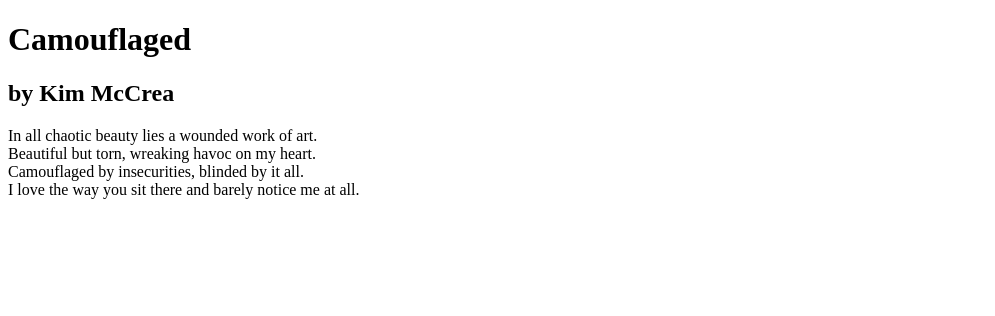
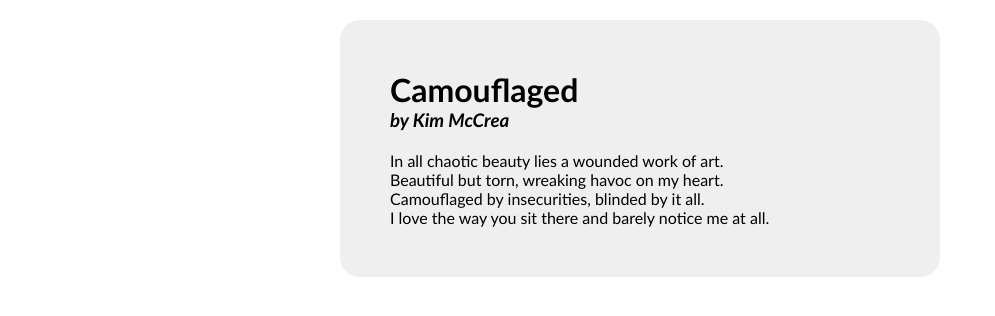
Before and after one commit to anna-gladzinska/learning-git, a plain HTML site: page index.html in a window 1280 px wide. Shown: the whole page, without its empty margins (0-995 px from the left). Drawn offline with Linux system fonts and the light colour scheme.

Commit message:
Add css for poem

```diff
--- a/css/style.css
+++ b/css/style.css
@@ -0,0 +1,21 @@
+* {
+    margin: 0;
+    box-sizing: border-box;
+}
+
+.poem {
+    font-family: 'Trebuchet MS', sans-serif;
+    width: 600px;
+    background: #EFEFEF;
+    margin: 20px auto;
+    border-radius: 20px;
+    padding: 50px;
+}
+
+.poem h3 {
+    font-style: italic;
+}
+
+.poem p {
+    margin: 20px 0 0 0;
+}
--- a/index.html
+++ b/index.html
@@ -5,13 +5,14 @@
     <meta charset="UTF-8">
     <meta name="viewport" content="width=device-width, initial-scale=1.0">
     <meta http-equiv="X-UA-Compatible" content="ie=edge">
+    <link rel="stylesheet" href="css/style.css">
     <title>Camouflaged</title>
 </head>
 
 <body>
-    <div id="poem">
+    <div class="poem">
         <h1>Camouflaged</h1>
-        <h2>by Kim McCrea</h2>
+        <h3>by Kim McCrea</h3>
         <p>
             In all chaotic beauty lies a wounded work of art.<br>
             Beautiful but torn, wreaking havoc on my heart.<br>
```
